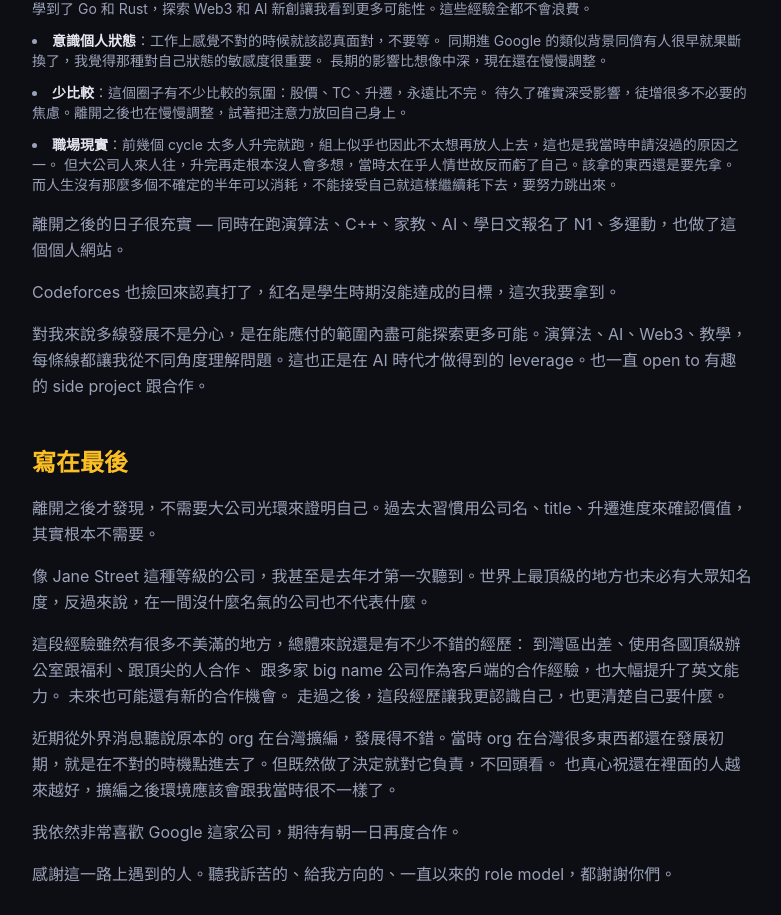
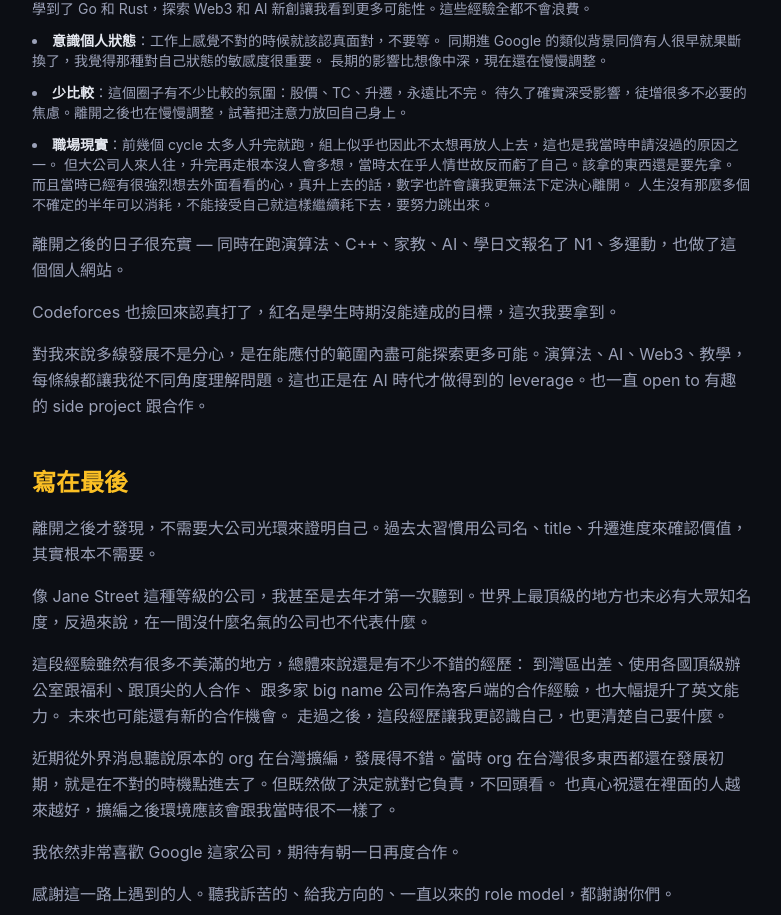
Before and after one commit to HanaYukii/hanayukii-site, a Next.js app: page /blog/leaving-google in a window 1280 px wide. Shown: the part 7499-8414 px from the top of the page, without its empty margins (248-1029 px from the left). Built offline with nearby package versions, Linux system fonts and the light colour scheme.

Commit message:
Add fear that promotion would make it harder to leave

```diff
--- a/src/app/blog/leaving-google/page.tsx
+++ b/src/app/blog/leaving-google/page.tsx
@@ -424,7 +424,8 @@ export default function LeavingGoogle() {
               <li>
                 <strong>職場現實</strong>：前幾個 cycle 太多人升完就跑，組上似乎也因此不太想再放人上去，這也是我當時申請沒過的原因之一。
                 但大公司人來人往，升完再走根本沒人會多想，當時太在乎人情世故反而虧了自己。該拿的東西還是要先拿。
-                而人生沒有那麼多個不確定的半年可以消耗，不能接受自己就這樣繼續耗下去，要努力跳出來。
+                而且當時已經有很強烈想去外面看看的心，真升上去的話，數字也許會讓我更無法下定決心離開。
+                人生沒有那麼多個不確定的半年可以消耗，不能接受自己就這樣繼續耗下去，要努力跳出來。
               </li>
             </ul>
           </div>
```
